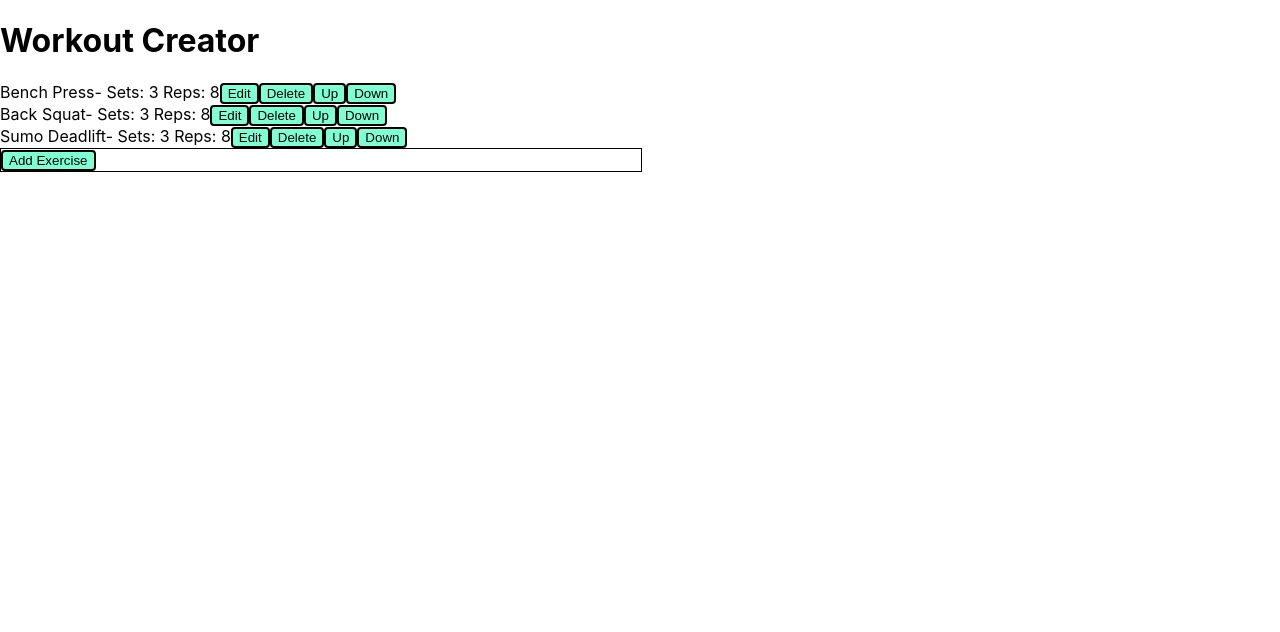
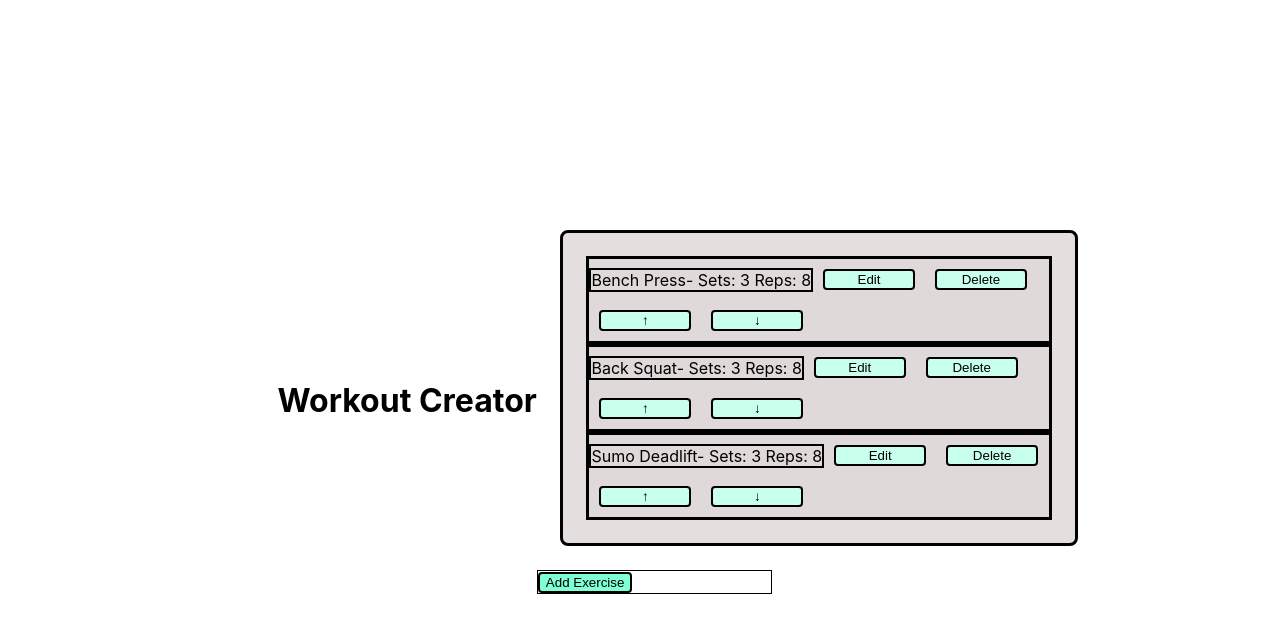
Before and after one commit to Jackdashton/WorkoutCreator, a React (Create React App) app: page / in a window 1280 px wide. Shown: the top 632 px of the page. Built offline with nearby package versions, Linux system fonts and the light colour scheme.

Commit message:
Added CSS files and properties

```diff
--- a/src/App.css
+++ b/src/App.css
@@ -24,6 +24,13 @@
   color: white;
 }
 
+.app {
+  min-height: 100vh;          /* full screen height */
+  display: flex;
+  justify-content: center;    /* horizontal */
+  align-items: center;        /* vertical */
+}
+
 .App-link {
   color: #61dafb;
 }
--- a/src/App.js
+++ b/src/App.js
@@ -78,11 +78,11 @@ function App() {
   };
 
   return (
-    <div>
-      <div>
+    <div className='app'>
+      <div className='appheader'>
         <h1>Workout Creator</h1>
       </div>
-      <div>
+      <div className='appbody'>
         <ExerciseList
         array={exerciseList}
         onDelete={handleDelete}
@@ -108,9 +108,3 @@ function App() {
 }
 
 export default App;
-
-// What next ?
-// Ability to drag - ordered list?
-// Save off multiple workouts - lift state up?
-// Improve Validation
-// UI - visuals etc
--- /dev/null
+++ b/src/ExerciseList.css
@@ -0,0 +1,33 @@
+.exerciselist {
+    border-style: solid;
+    border-color: black;
+    background-color: rgba(223, 217, 217, 0.849);
+    width: 100%;
+    text-align: center;
+    border-radius: 8px;
+    margin: 5%;
+    padding: 5%;
+}
+
+.exerciseitem {
+    border-style: solid;
+    border-color: black;
+    background-color: rgba(223, 217, 217, 0.849);
+    text-align: center;
+    display: flex;
+    align-items: center;
+    flex-wrap: wrap;
+}
+
+.button {
+    border: solid;
+    border-radius: 4px;
+    border-width: 2px;
+    background-color: rgb(200, 255, 237);
+    width: 20%;
+    margin: 10px;
+}
+
+.exerciseinfo {
+    border: solid 2px;
+}
--- a/src/ExerciseList.jsx
+++ b/src/ExerciseList.jsx
@@ -1,32 +1,36 @@
+import './ExerciseList.css';
+
 function ExerciseList( { array, onDelete, onEdit, onMove } ) {
 
     return (
         // React must return just one element.
-        <>
+        <div className='exerciselist'>
             {array.map((exercise) => {
                 return (
-                    <div key={exercise.id}>
-                        {exercise.name + "-"}
-                        {"   Sets: " + exercise.sets}
-                        {"   Reps: " + exercise.reps}
+                    <div className='exerciseitem' key={exercise.id}>
+                        <div className='exerciseinfo'>
+                            {exercise.name + "-"}
+                            {"   Sets: " + exercise.sets}
+                            {"   Reps: " + exercise.reps}
+                        </div>
                         {/* Edit Button */}
-                        <button onClick={() => onEdit(exercise)}>
+                        <button className='button' onClick={() => onEdit(exercise)}>
                             Edit
                         </button>
                         {/* Delete Button */}
-                        <button onClick={() => onDelete(exercise.id)}>
+                        <button className='button' onClick={() => onDelete(exercise.id)}>
                             Delete
                         </button>
-                        <button onClick={() => onMove(exercise.id, "up")}>
-                            Up
+                        <button className='button' onClick={() => onMove(exercise.id, "up")}>
+                            ↑
                         </button>
-                        <button onClick={() => onMove(exercise.id, "down")}>
-                            Down
+                        <button className='button' onClick={() => onMove(exercise.id, "down")}>
+                            ↓
                         </button>
                     </div>
                 );
             })}
-        </>
+        </div>
     );
 
 }
```
